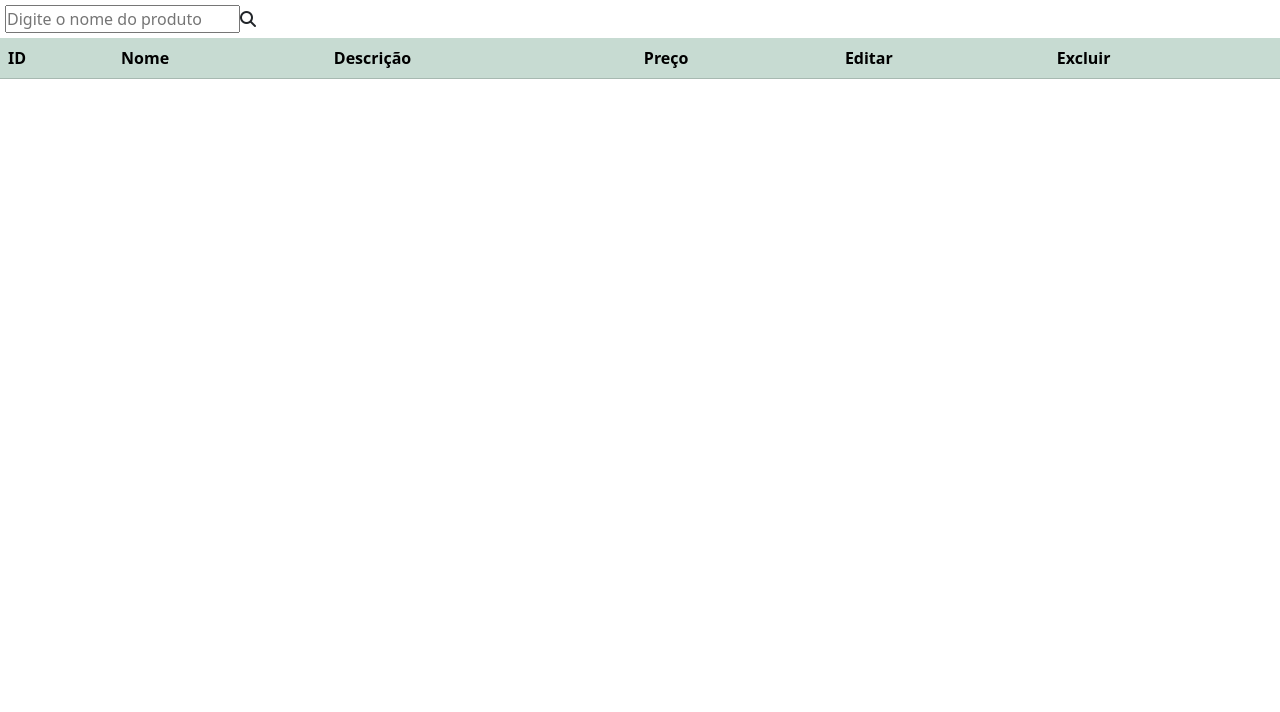
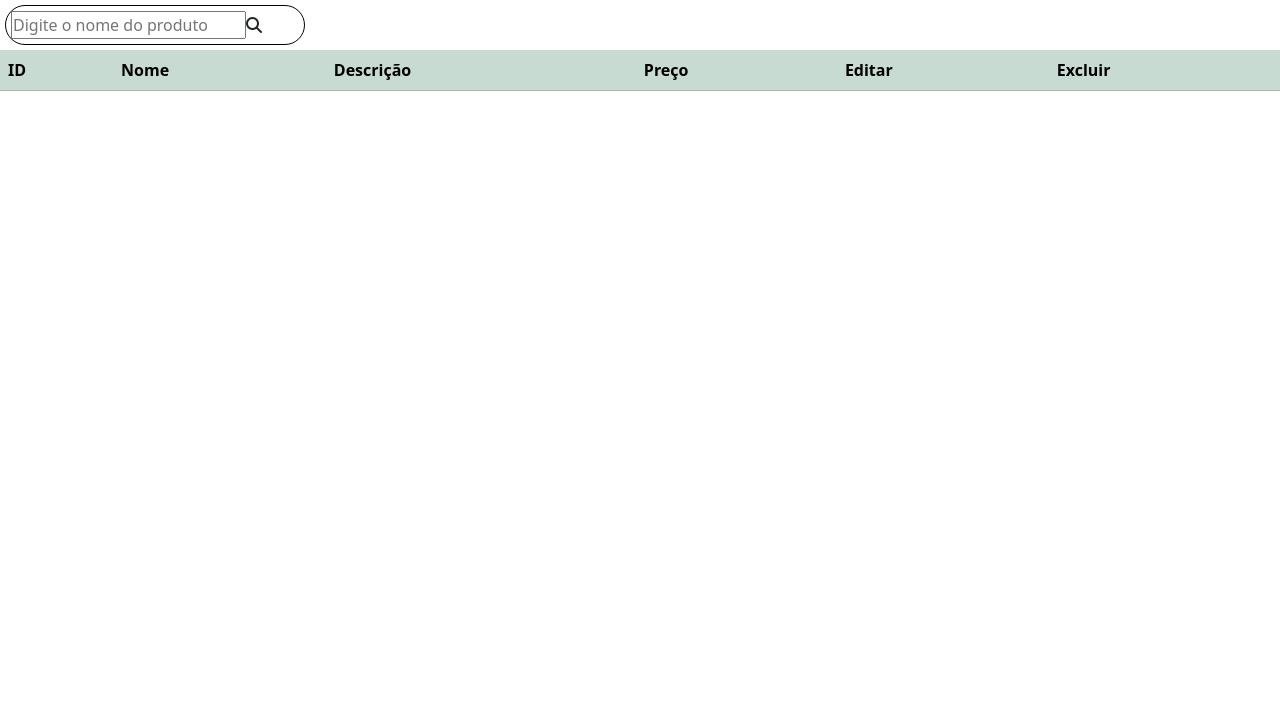
Before and after one commit to Marceloa20/projeto-digital, a plain HTML site: page index.html in a window 1280 px wide. Shown: the part 88-800 px from the top of the page. Drawn offline with nearby package versions, Linux system fonts and the light colour scheme; no server answers.

Commit message:
caixa pesquisa

```diff
--- a/estilos/style.css
+++ b/estilos/style.css
@@ -17,7 +17,10 @@ h2 {
 .caixa-pesquisa {
     display: flex;
     align-items: center;
-    width: 100%;
+    width: 300px;
     margin: 5px;
-    border-radius: 10px;
+    border-radius: 40px;
+    background-color: #fff;
+    padding: 5px;
+    border: 1px solid #000;
 }
```
